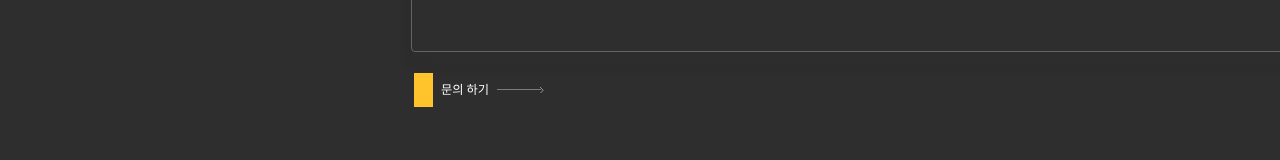
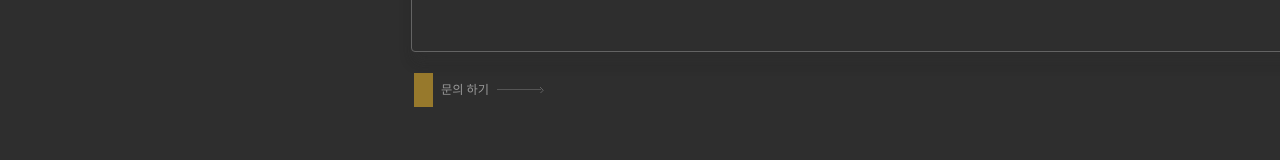
Before and after one commit to honghao30/tems_web, a Vue app: page / in a window 1280 px wide. Shown: the part 7898-8058 px from the top of the page. Built offline with nearby package versions, Linux system fonts and the light colour scheme; a web font is replaced by a local one.

Commit message:
버튼 링크

```diff
--- a/src/assets/scss/views/layout.scss
+++ b/src/assets/scss/views/layout.scss
@@ -280,6 +280,10 @@ body {
           animation: arrowMotion 1s ease-in-out infinite;
         }
       }
+    }
+    &.is-disabled {
+      opacity: 0.5;
+      cursor:default;
     }
     i {
         display: flex;
@@ -1124,6 +1128,7 @@ body {
       .el-form-item__error {
         margin-top: 10px;
         margin-left: 10px;
+        position: relative;
       }
       .el-textarea {
         background: transparent;
@@ -1299,7 +1304,7 @@ body {
     }
   }
 }
-
+.port-content__wrap {background-color: #fff;}
 .el-tabs__nav-wrap:after,
 .el-tabs__active-bar {display: none;}
 .el-tabs__content {
--- a/src/components/ContactCmp.vue
+++ b/src/components/ContactCmp.vue
@@ -28,6 +28,7 @@
                 :model="ruleForm"
                 :rules="rules"
                 :size="formSize"
+                @submit.native.prevent
                 >
                     <el-form-item label="Your name" prop="name">
                         <el-input v-model="ruleForm.name" placeholder="이름을 입력하세요." />
@@ -41,6 +42,7 @@
                     <el-form-item>
                         <InquiryButton
                             ButtonName="문의 하기"
+                            :disabled="!isFormValid"
                             @click="onSubmit"
                         />
                     </el-form-item>
@@ -74,7 +76,7 @@
 </template>
 
 <script setup>
-import { reactive, ref } from 'vue'
+import { reactive, ref, computed } from 'vue'
 import InquiryButton from '@/components/InquiryButtonCmp.vue';
 const formSize = ref('default')
 const ruleForm = reactive({
@@ -86,7 +88,7 @@ const ruleForm = reactive({
 const rules = reactive({
     name: [
         { required: true, message: 'Please input you name', trigger: 'blur' },
-        { min: 3, max: 5, message: 'Length should be 3 to 5', trigger: 'blur' },
+        { min: 3, max: 15, message: '이름은 2자 이상 입력해야 합니다.', trigger: 'blur' },
     ],
     email: [
         { required: true, message: 'Please input email form', trigger: 'blur' },
@@ -95,18 +97,29 @@ const rules = reactive({
         { required: true, message: 'Please input message', trigger: 'blur' },
     ],
 })
+const isFormValid = computed(() => {
+    return ruleForm.name.length > 0 &&
+    ruleForm.email.length > 0 &&
+    ruleForm.desc.length > 0;
+});
+
 
 const dialogVisible = ref(false)
 
-const onSubmit = () => {
-    dialogVisible.value = true
+const onSubmit = async () => {
+    try {
+        await new Promise(resolve => setTimeout(resolve, 1000));
+        console.log(JSON.stringify(ruleForm));
+        dialogVisible.value = true;
+    } catch (error) {
+        console.error('Error submitting form:', error);
+    }
 }
 
 const handleClose = () => {
     dialogVisible.value = false
 }
 const handleSendFrom = () => {
-    console.log(ruleForm.name, ruleForm.email, ruleForm.desc)
     dialogVisible.value = false
 }
 </script>
--- a/src/components/InquiryButtonCmp.vue
+++ b/src/components/InquiryButtonCmp.vue
@@ -15,7 +15,7 @@ const props = defineProps({
     ButtonName: String
 });
 const emit = defineEmits(['click']);
-const handleClick = () => {
+const handleClick = (event) => {
     emit('click');
 };
 </script>
--- a/src/views/HomeView.vue
+++ b/src/views/HomeView.vue
@@ -91,7 +91,7 @@
         <ProductCmp
           :ProductData="ProductData"
           className="slideup"
-          @button-click="handleProdButtonClick"
+          @click="handleProdButtonClick"
         />
         <!-- contact -->
         <ContactCmp />
@@ -450,6 +450,7 @@ const HandleInquiry = ({ Biz, index }) => {
 
 const handleProdButtonClick = () => {
   console.log("handleProdButtonClick");
+  dialogWorkDetailModal.value = true;
 }
 
 const handleProjectInquiry = () => {
@@ -459,6 +460,7 @@ const handleProjectInquiry = () => {
   }
 }
 
+// 스크롤 애니메이션
 onMounted(() => {
   window.addEventListener('scroll', handleScroll);
 });
```
